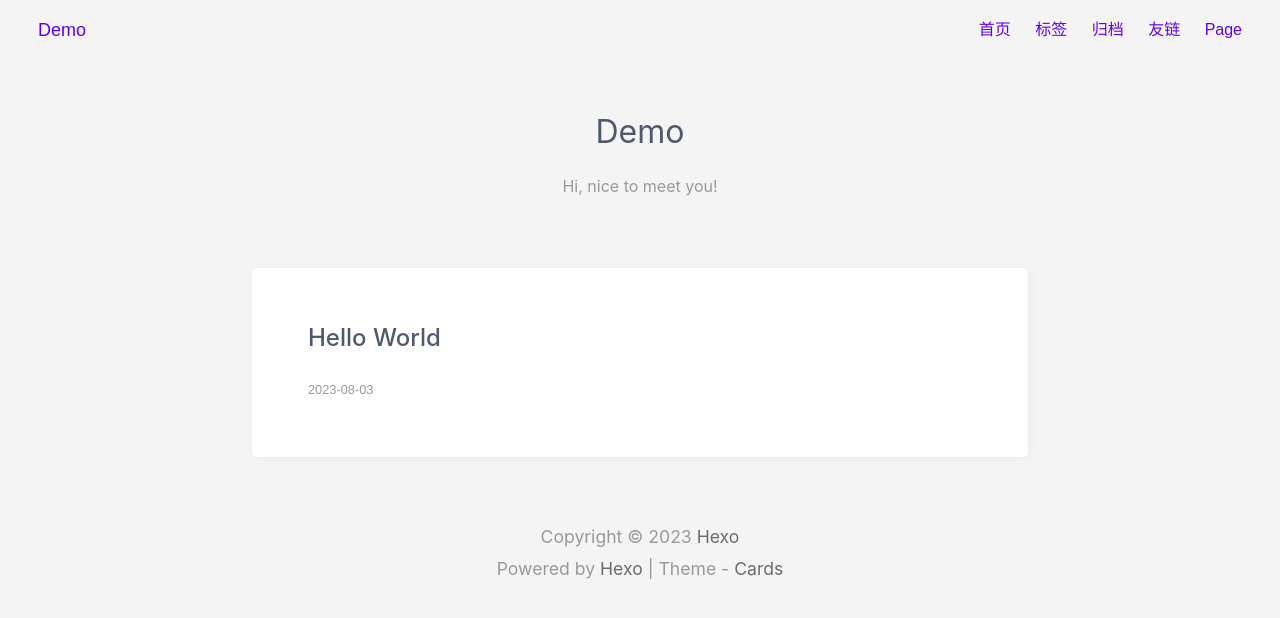
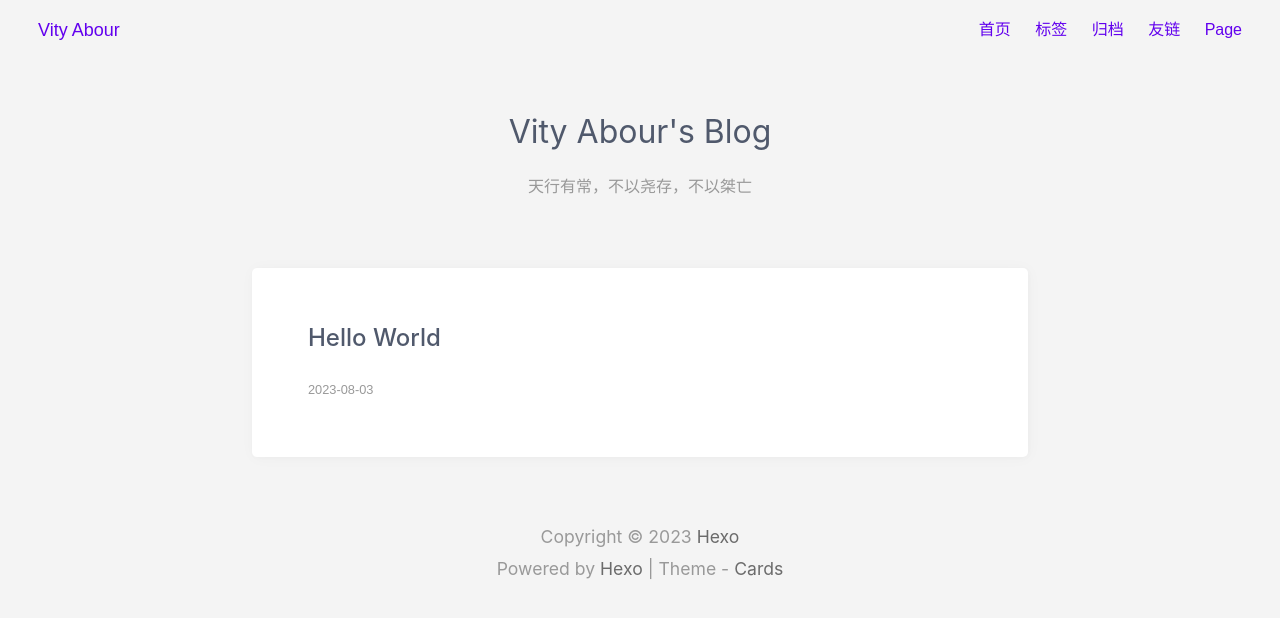
Before and after one commit to vityabour/vityabour.github.io, a plain HTML site: page archives/2023/08/index.html in a window 1280 px wide. Drawn offline with Linux system fonts and the light colour scheme.

Commit message:
Site updated: 2023-08-04 21:33:30

```diff
--- a/archives/2023/08/index.html
+++ b/archives/2023/08/index.html
@@ -63,7 +63,7 @@
             <header class="header">
     <div class="header__left">
         <a href="/" class="button">
-            <span class="logo__text">Demo</span>
+            <span class="logo__text">Vity Abour</span>
         </a>
     </div>
     <div class="header__right">
@@ -111,13 +111,13 @@
     <div class="cover">
         <div class="cover__logo">
 
-                <h1>Demo</h1>
+                <h1>Vity Abour&#39;s Blog</h1>
 
         </div>
 
 
             <div class="cover__intro">
-                <p>Hi, nice to meet you!</p>
+                <p>天行有常，不以尧存，不以桀亡</p>
 
             </div>
 
```
Also changed, not shown: 2023/08/03/hello-world/index.html (+1 -1 lines), archives/2023/index.html (+3 -3 lines), archives/index.html (+3 -3 lines), index.html (+3 -3 lines).
